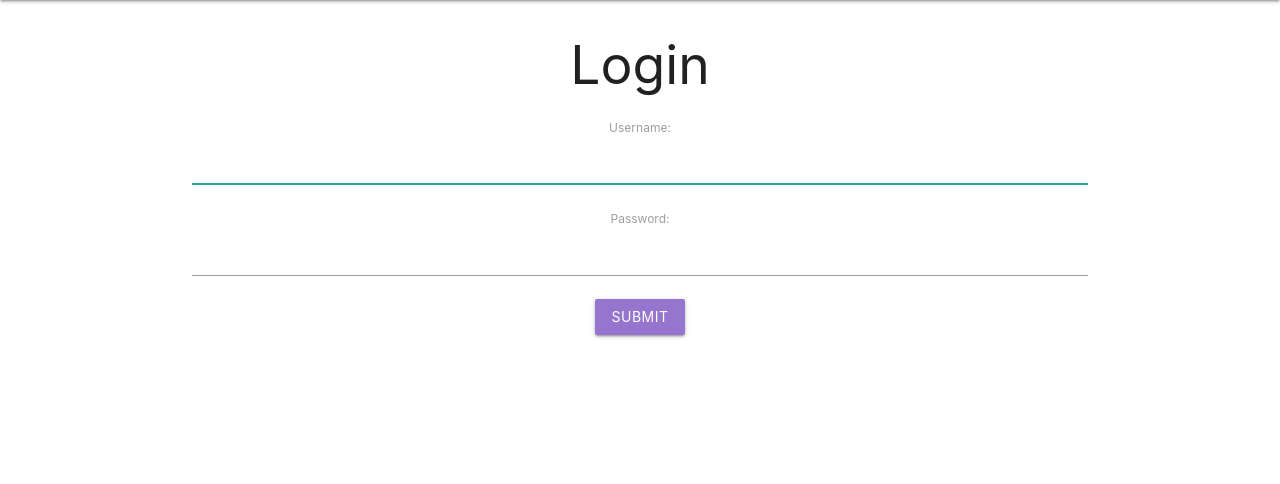
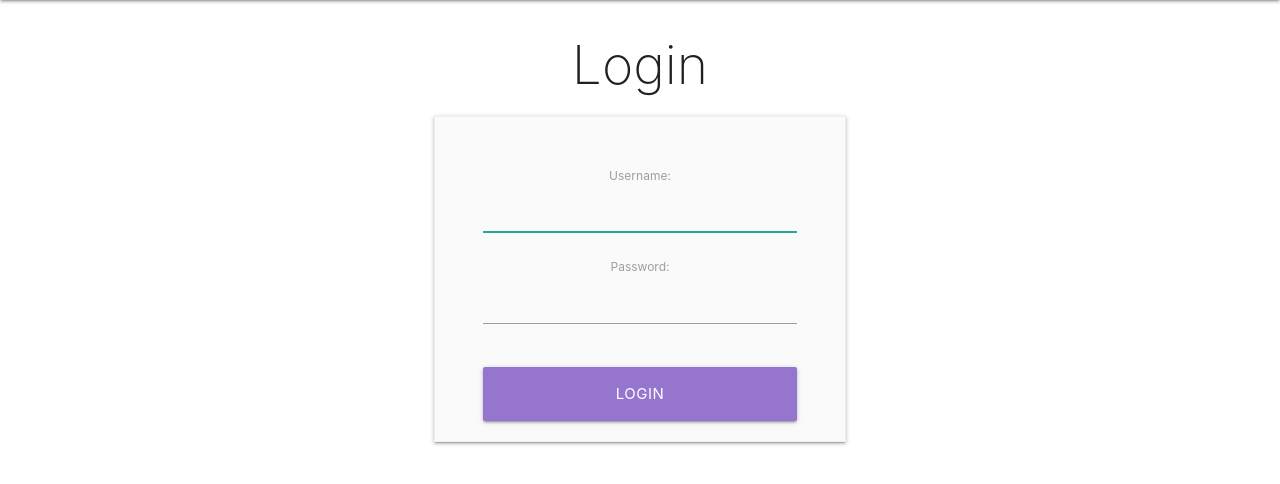
Before and after one commit to yedhink/faq, a Django app: page /accounts/login/ in a window 1280 px wide. Shown: the part 64-548 px from the top of the page. Run offline with Django 3.2, Linux system fonts and the light colour scheme.

Commit message:
update Login page

```diff
--- a/templates/registration/login.html
+++ b/templates/registration/login.html
@@ -5,6 +5,8 @@
     <meta http-equiv="X-UA-Compatible" content="IE=edge">
     <title>HOD</title>
     <meta name="viewport" content="width=device-width, initial-scale=1">
+    {% load staticfiles %}
+    <link rel="stylesheet" href="{% static "hod/style.css" %}" />
      <!-- Compiled and minified CSS -->
      <link rel="stylesheet" href="https://cdnjs.cloudflare.com/ajax/libs/materialize/1.0.0/css/materialize.min.css">
      <!--Import Google Icon Font-->
@@ -31,13 +33,18 @@
         <li><a href="collapsible.html">About Us</a></li>
     </ul>
     <div class="container center-align">
-        <h2>Login</h2>
+        <h2 id="faq-header">Login</h2>
         <form method="post">
           {% csrf_token %}
-          {{ form.as_p }}
-          <div class="row">
-              <button class="btn waves-effect waves-light deep-purple lighten-2" type="submit" id="submit">Submit
-              </button>
+            <div class="z-depth-1 grey lighten-5 " style="display: inline-block; padding: 32px 48px 0px 48px; border: 1px solid #EEE;">
+              <div class="row">
+                  {{ form.as_p }}
+              </div>
+              <div class="row">
+                  <button class="btn col s12 btn-large waves-effect waves-light deep-purple lighten-2" type="submit" id="submit">Login
+
+              </div>
+            </div>
           </div>
         </form>
     </div>
```
Also changed, not shown: db.sqlite3.
